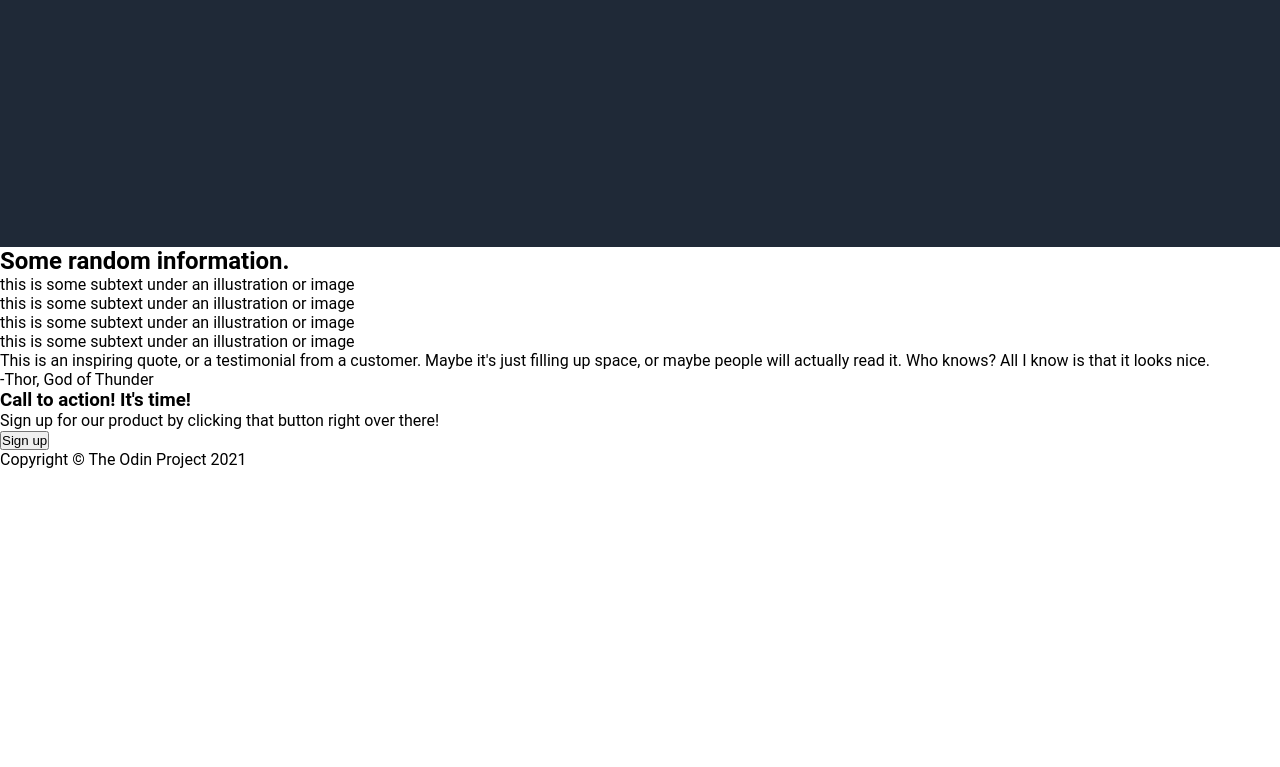
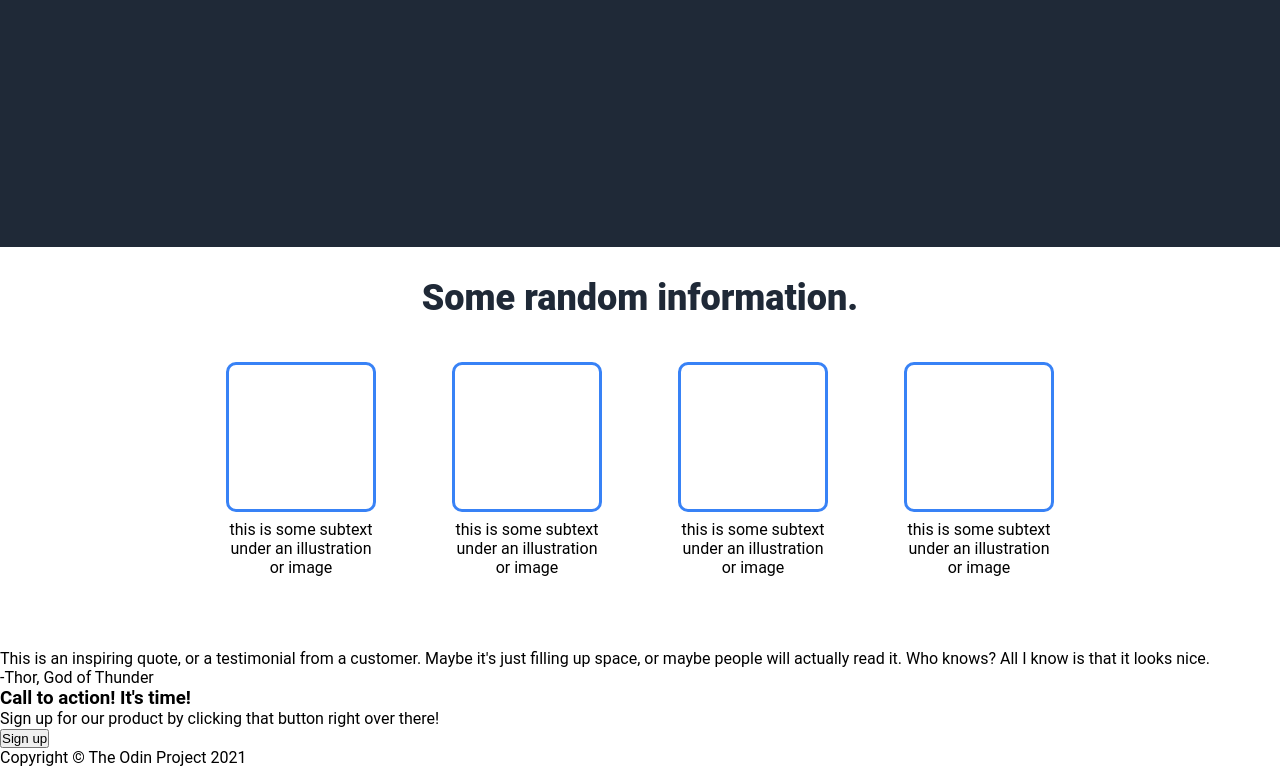
Before and after one commit to mydevsorg/odin-landing-page, a plain HTML site: page index.html in a window 1280 px wide. Shown: the part 611-1378 px from the top of the page. Before the commit the page ends 1080 px from the top, so only its background shows below. Drawn offline with Linux system fonts and the light colour scheme.

Commit message:
random-info section completed

```diff
--- a/index.html
+++ b/index.html
@@ -48,24 +48,24 @@
     </main>
 
     <!-- RANDOM INFO SECTION -->
-    <section>
-      <h2>Some random information.</h2>
+    <section class="rand-info">
+      <h2 class="info-title">Some random information.</h2>
 
-      <div>
-        <div>
-          <div></div>
+      <div class="cards">
+        <div class="card">
+          <div class="card-img"></div>
           <p>this is some subtext under an illustration or image</p>
         </div>
-        <div>
-          <div></div>
+        <div class="card">
+          <div class="card-img"></div>
           <p>this is some subtext under an illustration or image</p>
         </div>
-        <div>
-          <div></div>
+        <div class="card">
+          <div class="card-img"></div>
           <p>this is some subtext under an illustration or image</p>
         </div>
-        <div>
-          <div></div>
+        <div class="card">
+          <div class="card-img"></div>
           <p>this is some subtext under an illustration or image</p>
         </div>
       </div>
--- a/style.css
+++ b/style.css
@@ -100,6 +100,45 @@ html {
   width: 400px;
 }
 
+.rand-info {
+  padding: 30px;
+}
+
+.info-title {
+  font-size: 36px;
+  color: #1f2937;
+  font-weight: 900;
+  text-align: center;
+}
+
+.cards {
+  display: flex;
+  justify-content: center;
+  align-items: center;
+  gap: 76px;
+}
+
+.card {
+  width: 150px;
+  height: 300px;
+  display: flex;
+  flex-direction: column;
+  justify-content: center;
+  align-items: center;
+  gap: 8px;
+}
+
+.card-img {
+  width: 150px;
+  height: 150px;
+  border: 3px solid #3882f6;
+  border-radius: 10px;
+}
+
+.card p {
+  text-align: center;
+}
+
 ul {
   list-style: none;
 }
```
